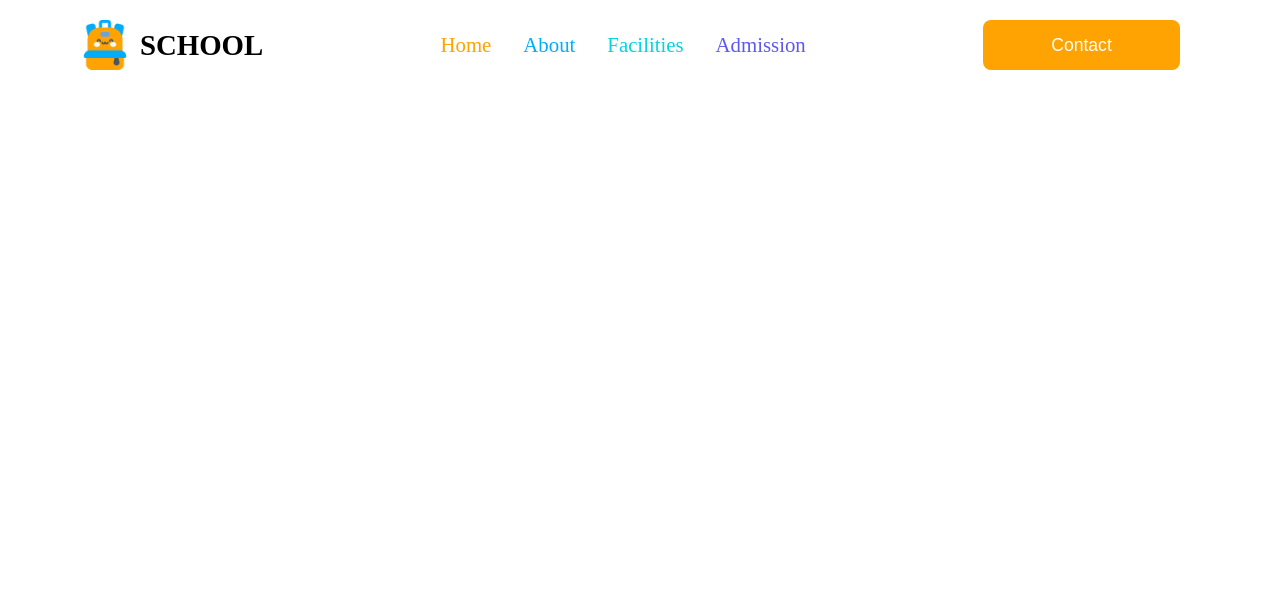
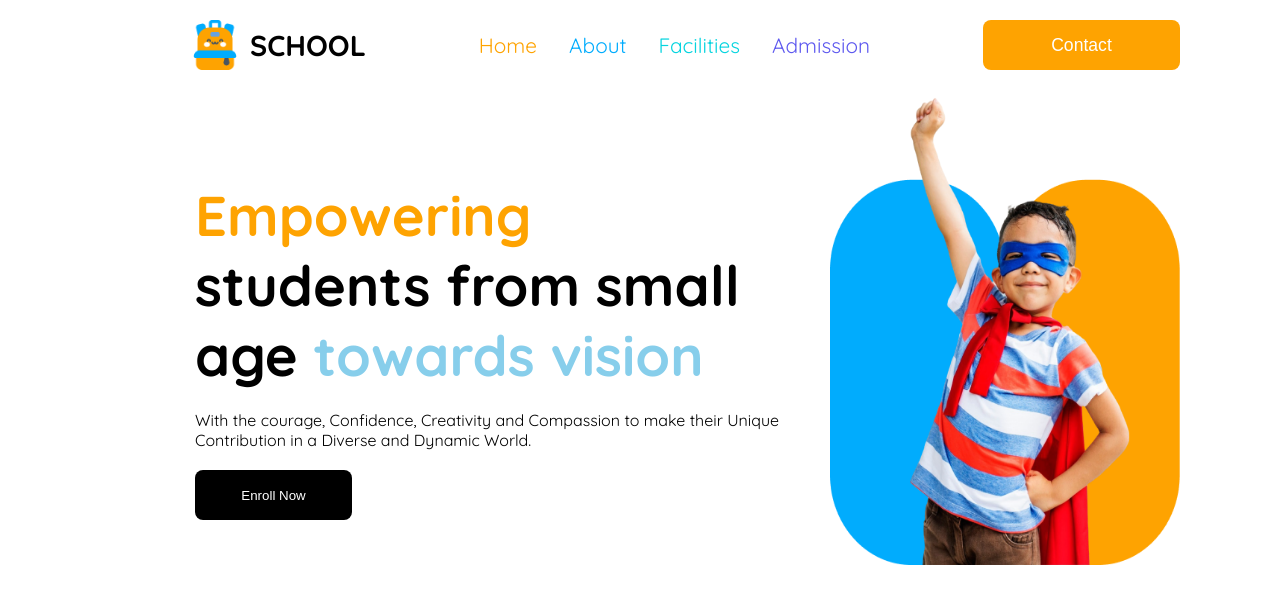
Before and after one commit to fahad026/Second-Assignment, a plain HTML site: page index.html in a window 1280 px wide. Drawn offline with Linux system fonts and the light colour scheme.

Commit message:
banner section

```diff
--- a/index.html
+++ b/index.html
@@ -23,10 +23,29 @@
                 <button class="contact-btn">Contact</button>
             </div>
         </nav>
+
+       <div class="banner">
+        <div class="banner-container">
+            <h2 class="banner-title">
+                <span class="font-color">Empowering </span><br>
+                students from small <br> age <span class="second-font-color">towards vision</span>
+            </h2>
+                <p class="banner-description">With the courage, Confidence, Creativity and Compassion to make their Unique Contribution in a Diverse and Dynamic World.</p>
+                <button class="banner-btn">Enroll Now</button>
+        </div>
+
+        <div class="banner-img-container">
+            <img class="banner-img" src="./styles/B11-A2-Kids-School-main/B11-A2-Kids-School-main/assets/hero-kids.png" alt="">
+        </div>
+    </div>
     </header>
+    <main>
+        <section class="card">
+            <div class="card-container">
 
-    <main>
+            </div>
 
+        </section>
     </main>
     <footer>
 
--- a/styles/style.css
+++ b/styles/style.css
@@ -1,3 +1,27 @@
+@import url('https://fonts.googleapis.com/css2?family=Quicksand:wght@300..700&display=swap');
+.quicksand-font {
+    font-family: "Quicksand", serif;
+    font-optical-sizing: auto;
+    font-weight: 400;
+    font-style: normal;
+  }
+*{
+    padding: 0;
+    margin: 0;
+    text-decoration: none;
+    list-style: none;
+    box-sizing: border-box;
+}
+.navbar, .banner{
+
+}
+/* shared styles */
+.display-flex{
+    display: flex;
+}
+.margin{
+    margin: 0px 60px;
+}
 .home-color{
     color: rgb(254, 163, 1);
 }
@@ -10,12 +34,8 @@
 .admission-color{
     color: rgb(93, 88, 239);
 }
+/* shared styles */
 /* navbar section */
-body, ul, li {
-    margin: 0;
-    padding: 0;
-    box-sizing: border-box;
-  }
 .nav-container{
     /* width:1160px ; */
     margin-left: 80px;
@@ -25,7 +45,7 @@ body, ul, li {
     padding:20px 0px 20px 0;
 }
 .navbar{
-    /* margin-left: 70px; */
+    margin-left: 110px;
     display: flex;
     align-items: center;
 }
@@ -65,3 +85,46 @@ body, ul, li {
     width: 197px;
     height: 50px;
 }
+/* banner section */
+.banner{
+    /* width: 1158px;
+    background-color: aqua; */
+    justify-content: space-between;
+    display: flex;
+    margin: 0 20px 0 195px;
+}
+.banner-container{
+    margin-top: 90px;
+}
+.banner-title{
+
+    margin-bottom: 20px;
+    font-size: 56px;
+    font-weight: 700;
+}
+.banner-description{
+    margin-bottom: 20px;
+}
+.banner-img{
+    margin-right: 80px;
+    width: 350px;
+    height: 475px;
+}
+.font-color{
+    color: rgb(254, 163, 1);
+}
+.second-font-color{
+    color: skyblue;
+}
+.banner-btn{
+    color: white;
+    background-color: black;
+    border: none;
+    border-radius: 8px;
+    width: 157px;
+    height: 50px;
+}
+/* card section */
+.card{
+    background-image: url(./B11-A2-Kids-School-main/B11-A2-Kids-School-main/assets/bg.png);
+}
```
